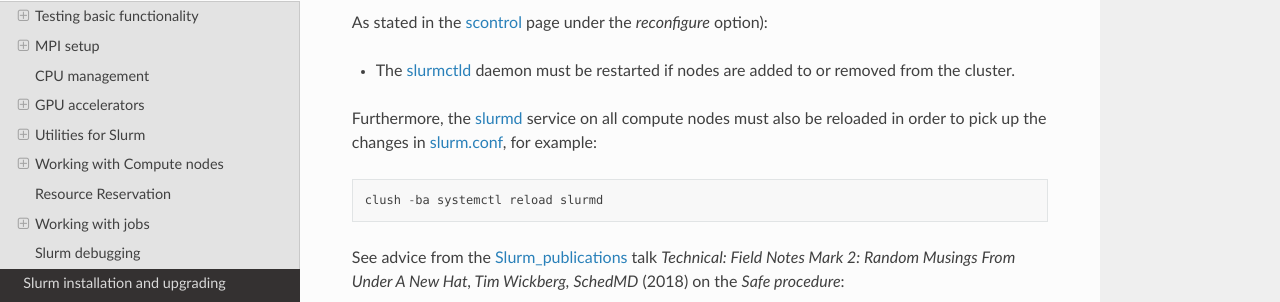
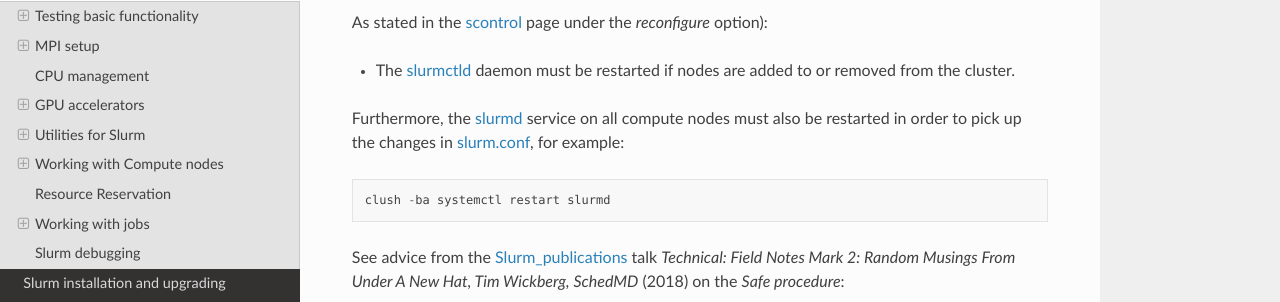
Before and after one commit to OleHolmNielsen/Niflheim_system, a Sphinx documentation site: the page built from docs/Slurm_operations.rst, in a window 1280 px wide and 900 px high, scrolled down 17020 px. Shown: the part 149-451 px from the top of the window. Built offline with Sphinx 7.4.7 and the Read the Docs theme 2.0.0, drawn with Linux system fonts in a browser that asks for light colours.

Commit message:
slurmd restart

```diff
--- a/docs/Slurm_operations.rst
+++ b/docs/Slurm_operations.rst
@@ -747,9 +747,9 @@ As stated in the scontrol_ page under the *reconfigure* option):
 
 * The slurmctld_ daemon must be restarted if nodes are added to or removed from the cluster.
 
-Furthermore, the slurmd_ service on all compute nodes must also be reloaded in order to pick up the changes in slurm.conf_, for example::
+Furthermore, the slurmd_ service on all compute nodes must also be restarted in order to pick up the changes in slurm.conf_, for example::
 
-  clush -ba systemctl reload slurmd
+  clush -ba systemctl restart slurmd
 
 See advice from the Slurm_publications_ talk *Technical: Field Notes Mark 2: Random Musings From Under A New Hat, Tim Wickberg, SchedMD* (2018) on the *Safe procedure*:
 
```
